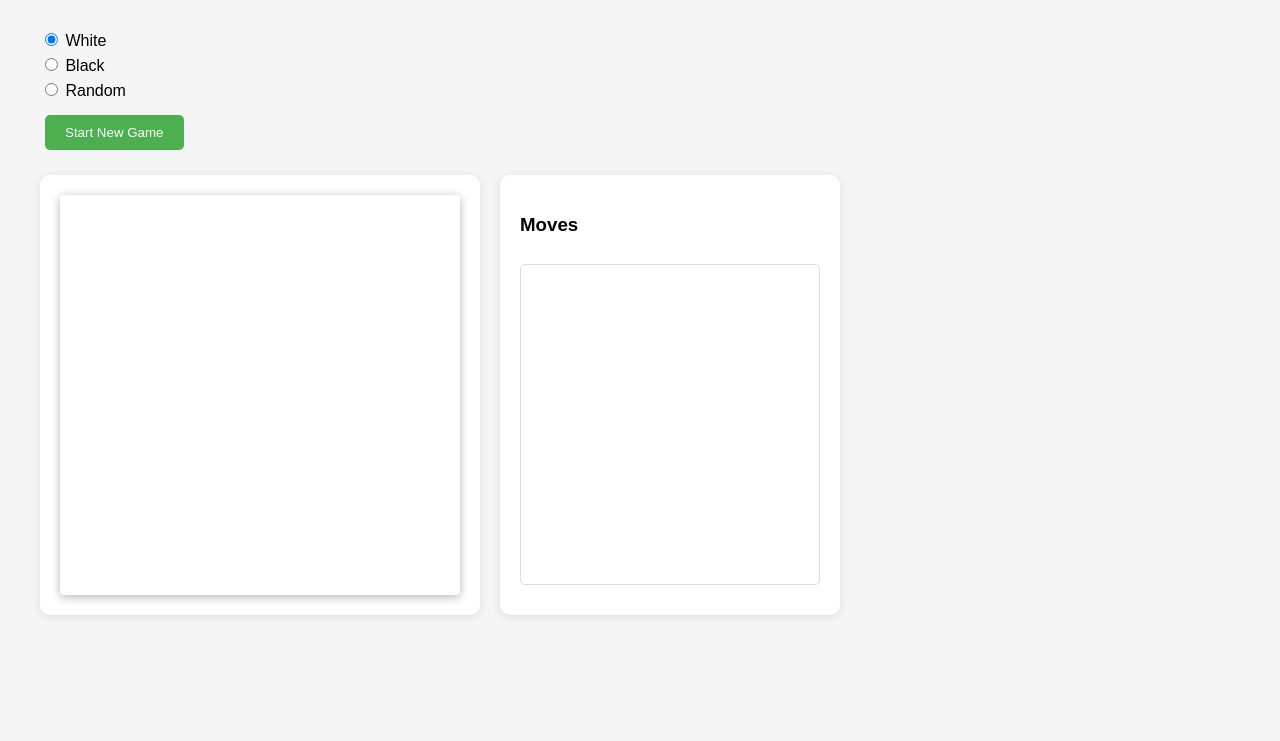
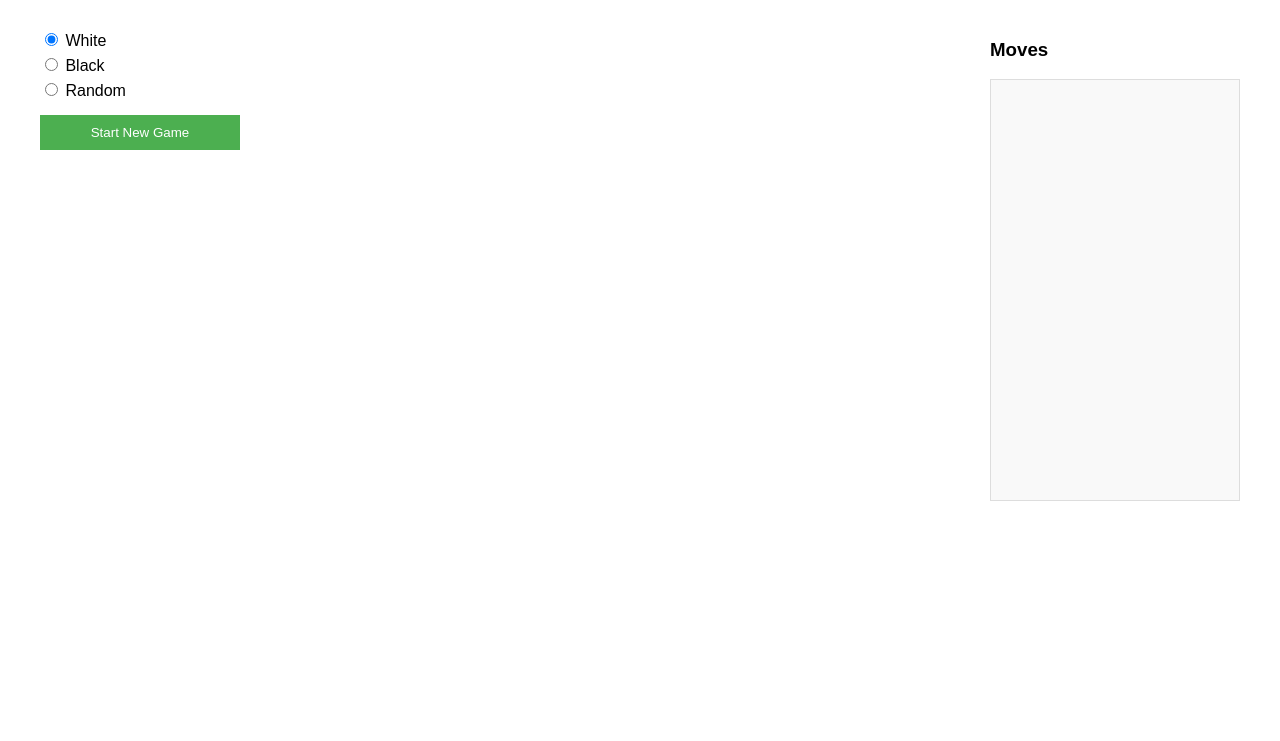
Before and after one commit to NicolasMurphy/silly-chess-engine, a Flask app: page / in a window 1280 px wide. Shown: the top 741 px of the page. Run offline with Flask 3, Linux system fonts and the light colour scheme; some libraries are stand-ins or nearby versions.

Commit message:
styling improvements, working on numbering for moves

```diff
--- a/static/styles.css
+++ b/static/styles.css
@@ -1,46 +1,35 @@
 body {
   font-family: Arial, sans-serif;
+  margin: 0;
+  padding: 20px;
   max-width: 1200px;
   margin: 0 auto;
-  padding: 20px;
-  background-color: #f5f5f5;
 }
 
 .container {
   display: flex;
   gap: 20px;
-  flex-wrap: wrap;
+  align-items: flex-start;
+}
+
+.controls {
+  flex: 0 0 200px;
 }
 
 .board-container {
-  background: white;
-  padding: 20px;
-  border-radius: 10px;
-  box-shadow: 0 2px 10px rgba(0, 0, 0, 0.1);
+  flex: 1;
+  display: flex;
+  justify-content: center;
 }
 
 .info-panel {
-  min-width: 300px;
-  background: white;
-  padding: 20px;
-  border-radius: 10px;
-  box-shadow: 0 2px 10px rgba(0, 0, 0, 0.1);
-  height: 400px;
-  display: flex;
-  flex-direction: column;
+  flex: 0 0 250px;
 }
 
-#move-history {
-  flex: 1;
-  overflow-y: auto;
-  border: 1px solid #ddd;
-  border-radius: 5px;
-  padding: 10px;
-  margin: 10px 0;
-}
-
-.controls {
-  margin-bottom: 20px;
+#chessboard {
+  width: 700px;
+  height: 700px;
+  border: 1px solid transparent;
 }
 
 button {
@@ -48,9 +37,9 @@
   color: white;
   border: none;
   padding: 10px 20px;
-  border-radius: 5px;
   cursor: pointer;
-  margin: 5px;
+  margin: 5px 0;
+  width: 100%;
 }
 
 button:hover {
@@ -58,23 +47,8 @@
 }
 
 button:disabled {
-  background: #cccccc;
+  background: #ccc;
   cursor: not-allowed;
-}
-
-.move-info {
-  background: #f8f9fa;
-  padding: 8px 12px;
-  border-radius: 4px;
-  margin: 5px 0;
-  border-left: 3px solid #dee2e6;
-  font-family: "Courier New", monospace;
-}
-
-.game-over {
-  background: #ffebee;
-  border-left-color: #f44336;
-  font-weight: bold;
 }
 
 .color-selector {
@@ -84,53 +58,70 @@
 .color-selector label {
   display: block;
   margin: 5px 0;
+  cursor: pointer;
 }
 
-#chessboard {
-  border-radius: 4px;
-  box-shadow: 0 2px 10px rgba(0, 0, 0, 0.3);
+#move-history {
+  border: 1px solid #ddd;
+  height: 400px;
+  overflow-y: auto;
+  padding: 10px;
+  background: #f9f9f9;
 }
 
+.move-info {
+  background: white;
+  padding: 5px;
+  margin: 5px 0;
+  border-left: 3px solid #ddd;
+  font-family: monospace;
+}
+
+.game-over {
+  background: #ffebee;
+  border-left-color: #f44336;
+  font-weight: bold;
+}
+
+/* Mobile styles */
 @media (max-width: 768px) {
+  body {
+    padding: 10px;
+  }
+
   .container {
     flex-direction: column;
+    align-items: center;
+  }
+
+  .controls,
+  .board-container,
+  .info-panel {
+    flex: none;
+    width: 100%;
+    max-width: 400px;
   }
 
   .board-container {
-    padding: 10px;
+    order: 2;
+  }
+
+  .info-panel {
+    order: 3;
   }
 
   #chessboard {
-    width: 100% !important;
-    height: auto !important;
-    max-width: 400px;
-    aspect-ratio: 1;
+    width: 100%;
+    max-width: 350px;
+    height: 350px;
   }
 
-  .info-panel {
-    min-width: auto;
-    height: 300px;
+  #move-history {
+    height: 200px;
   }
 
-  body {
-    padding: 10px;
+  button {
+    width: auto;
+    margin: 5px;
   }
 }
-
-@media (pointer: coarse) {
-  .cg-wrap {
-    touch-action: none;
-  }
-}
-
-.cg-wrap square.selected {
-  background-color: rgba(255, 255, 0, 0.6) !important;
-}
-
-.cg-wrap square.move-dest {
-  background: radial-gradient(
-    circle at center,
-    rgba(20, 85, 30, 0.8) 20%,
-    transparent 20%
-  ) !important;
-}
--- a/templates/index.html
+++ b/templates/index.html
@@ -11,21 +11,18 @@
     <link rel="stylesheet" href="/static/styles.css" />
   </head>
   <body>
+    <div class="container">
       <div class="controls">
         <div class="color-selector">
-        <label
-          ><input type="radio" name="color" value="white" checked />
-          White</label
-        >
+          <label><input type="radio" name="color" value="white" checked /> White</label>
           <label><input type="radio" name="color" value="black" /> Black</label>
           <label><input type="radio" name="color" value="random" /> Random</label>
         </div>
         <button onclick="startNewGame()">Start New Game</button>
       </div>
 
-    <div class="container">
       <div class="board-container">
-        <div id="chessboard" style="width: 400px; height: 400px"></div>
+        <div id="chessboard"></div>
       </div>
 
       <div class="info-panel">
@@ -35,7 +32,6 @@
     </div>
 
     <script src="https://cdnjs.cloudflare.com/ajax/libs/chess.js/0.10.3/chess.min.js"></script>
-
     <script type="module" src="/static/app.js"></script>
   </body>
 </html>
```
Also changed, not shown: static/app.js (+78 -73 lines). Lines whose indentation alone changed are shown as unchanged.
